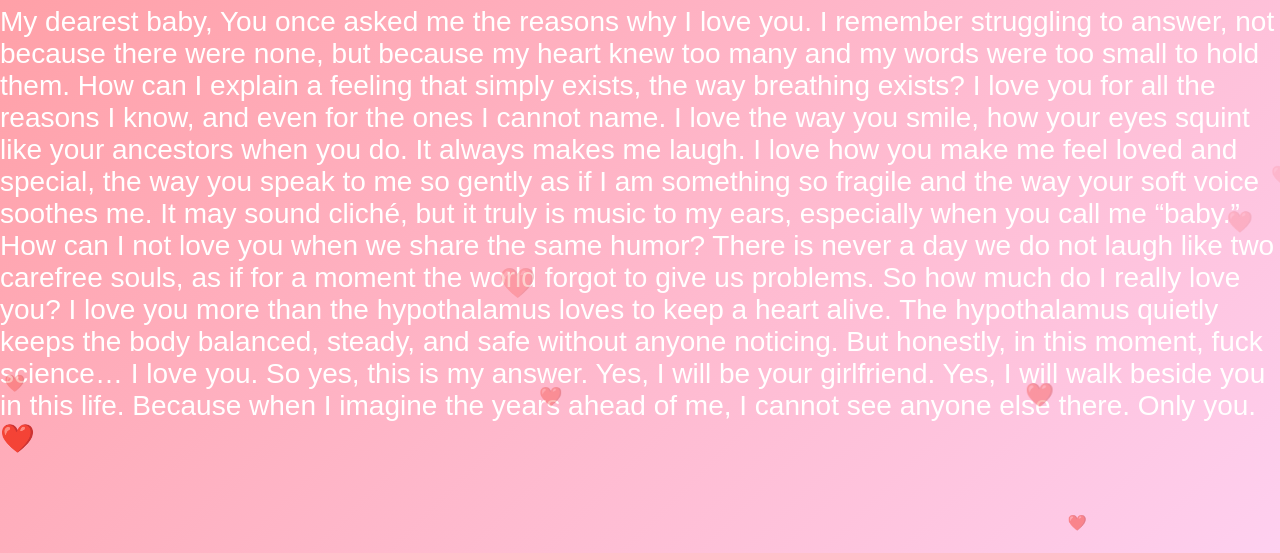
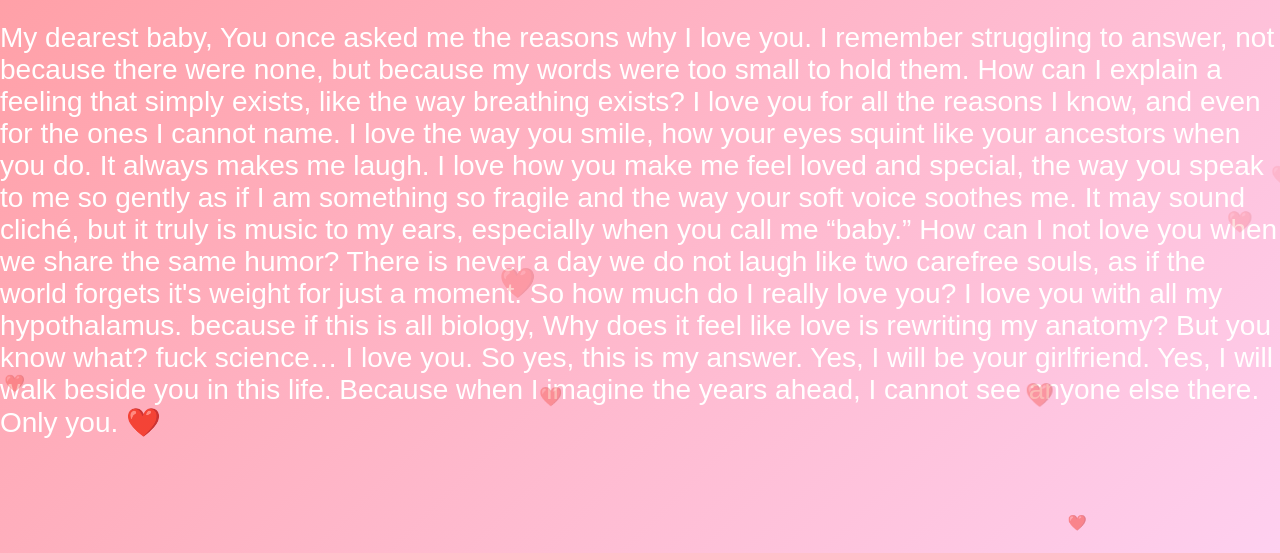
Before and after one commit to skeeewe/my-baby, a plain HTML site: page index.html in a window 1280 px wide. Both pictures are taken after a click on the button "Click to read". Shown: the part 247-800 px from the top of the page. Drawn offline with Linux system fonts and the light colour scheme.

Commit message:
Update index.html

```diff
--- a/index.html
+++ b/index.html
@@ -73,11 +73,10 @@ button:hover{
 
 You once asked me the reasons why I love you.
 I remember struggling to answer, not because there were none,
-but because my heart knew too many
-and my words were too small to hold them.
+but because my words were too small to hold them.
 
 How can I explain a feeling that simply exists,
-the way breathing exists?
+like the way breathing exists?
 I love you for all the reasons I know,
 and even for the ones I cannot name.
 
@@ -94,13 +93,13 @@ especially when you call me “baby.”
 How can I not love you
 when we share the same humor?
 There is never a day we do not laugh like two carefree souls,
-as if for a moment the world forgot to give us problems.
+as if the world forgets it's weight for just a moment.
 
 So how much do I really love you?
-I love you more than the hypothalamus loves to keep a heart alive.
-The hypothalamus quietly keeps the body balanced,
-steady, and safe without anyone noticing.
-But honestly, in this moment,
+I love you with all my hypothalamus.
+because if this is all biology,
+Why does it feel like love is rewriting my anatomy?
+But you know what?
 fuck science… I love you.
 
 So yes, this is my answer.
@@ -108,7 +107,7 @@ So yes, this is my answer.
 Yes, I will be your girlfriend.
 Yes, I will walk beside you in this life.
 
-Because when I imagine the years ahead of me,
+Because when I imagine the years ahead,
 I cannot see anyone else there.
 
 Only you. ❤️</div>
```
